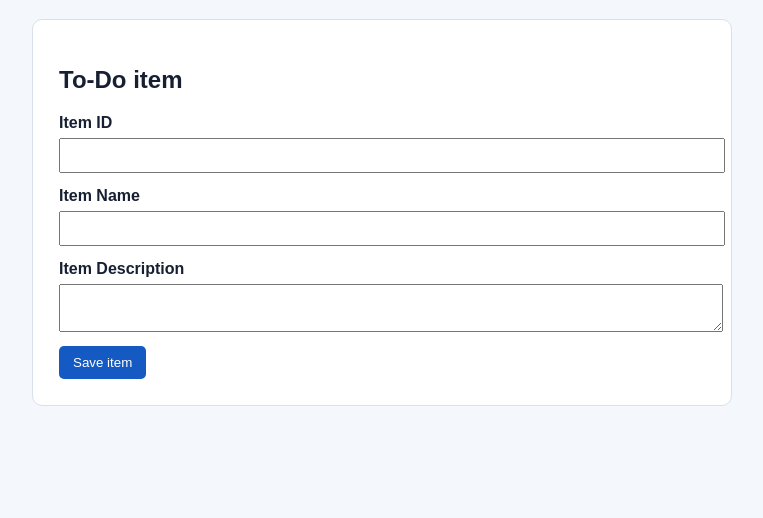
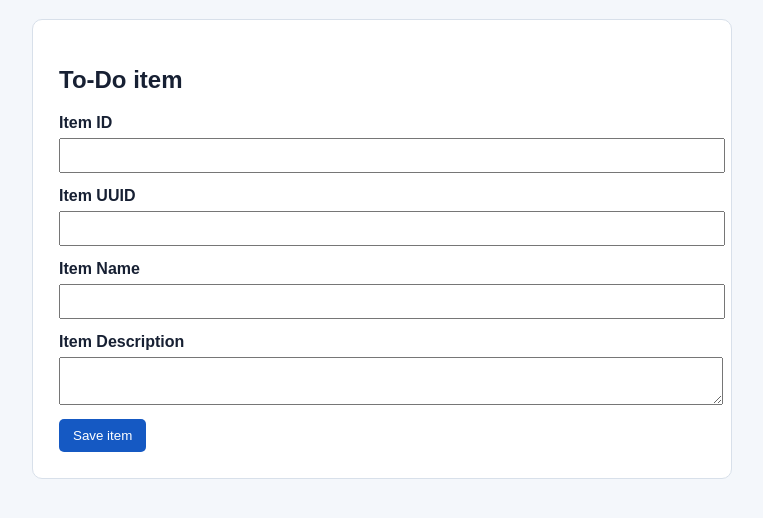
Before and after one commit to maheshvarpandey/Git_and_GitHub_Maheshvar_Pandey, a Flask app: page /todo in a window 1280 px wide. Shown: the part 147-665 px from the top of the page, without its empty margins (258-1021 px from the left). Run offline with Flask 3, Linux system fonts and the light colour scheme.

Commit message:
Add Item UUID field to To-Do form

```diff
--- a/templates/todo.html
+++ b/templates/todo.html
@@ -4,6 +4,7 @@
   <h2>To-Do item</h2>
   <form method="post" action="/submittodoitem">
     <label>Item ID<input name="itemId" required></label>
+    <label>Item UUID<input name="itemUuid" required></label>
     <label>Item Name<input name="itemName" required></label>
     <label>Item Description<textarea name="itemDescription" required></textarea></label>
     <button type="submit">Save item</button>
```
